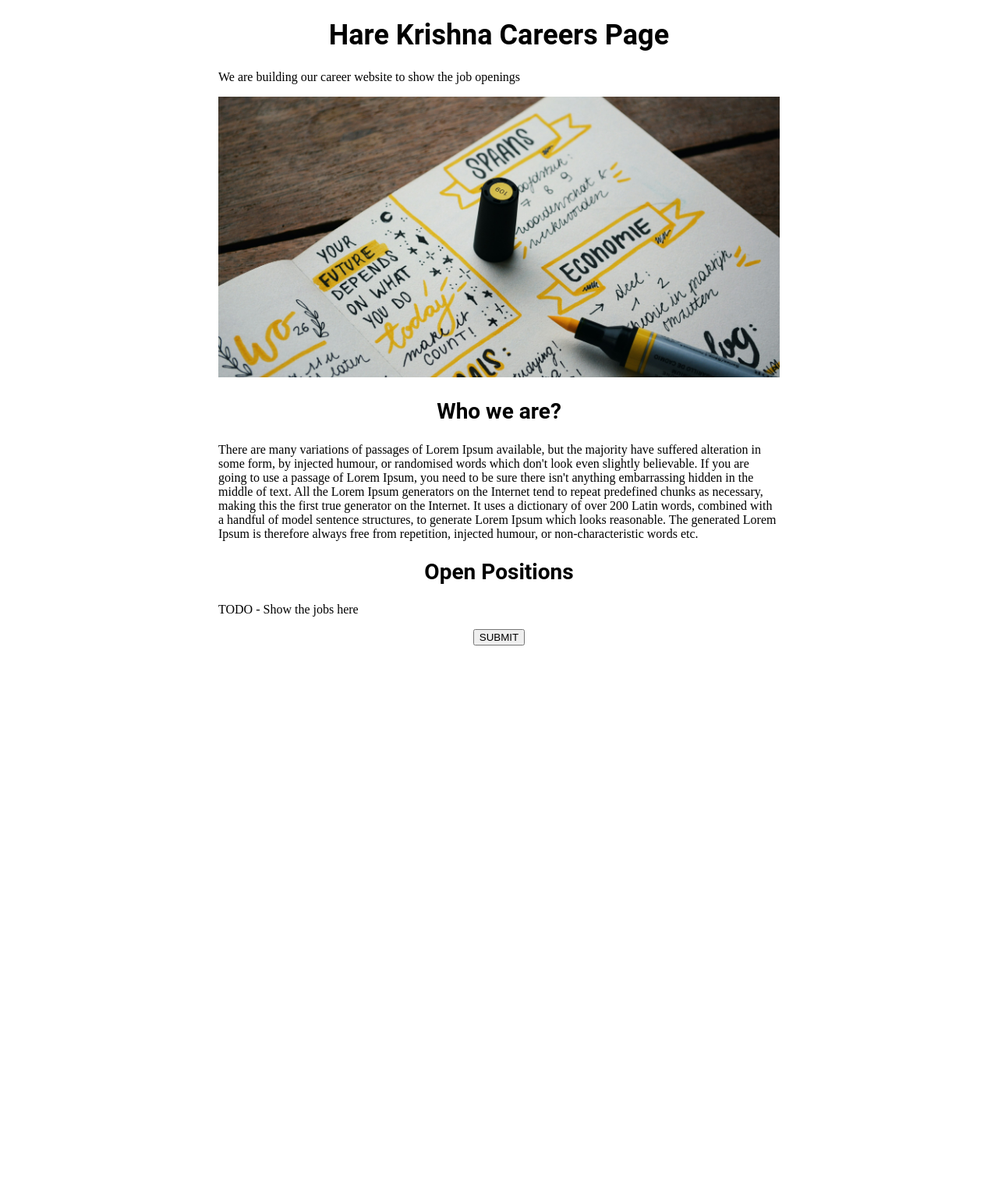
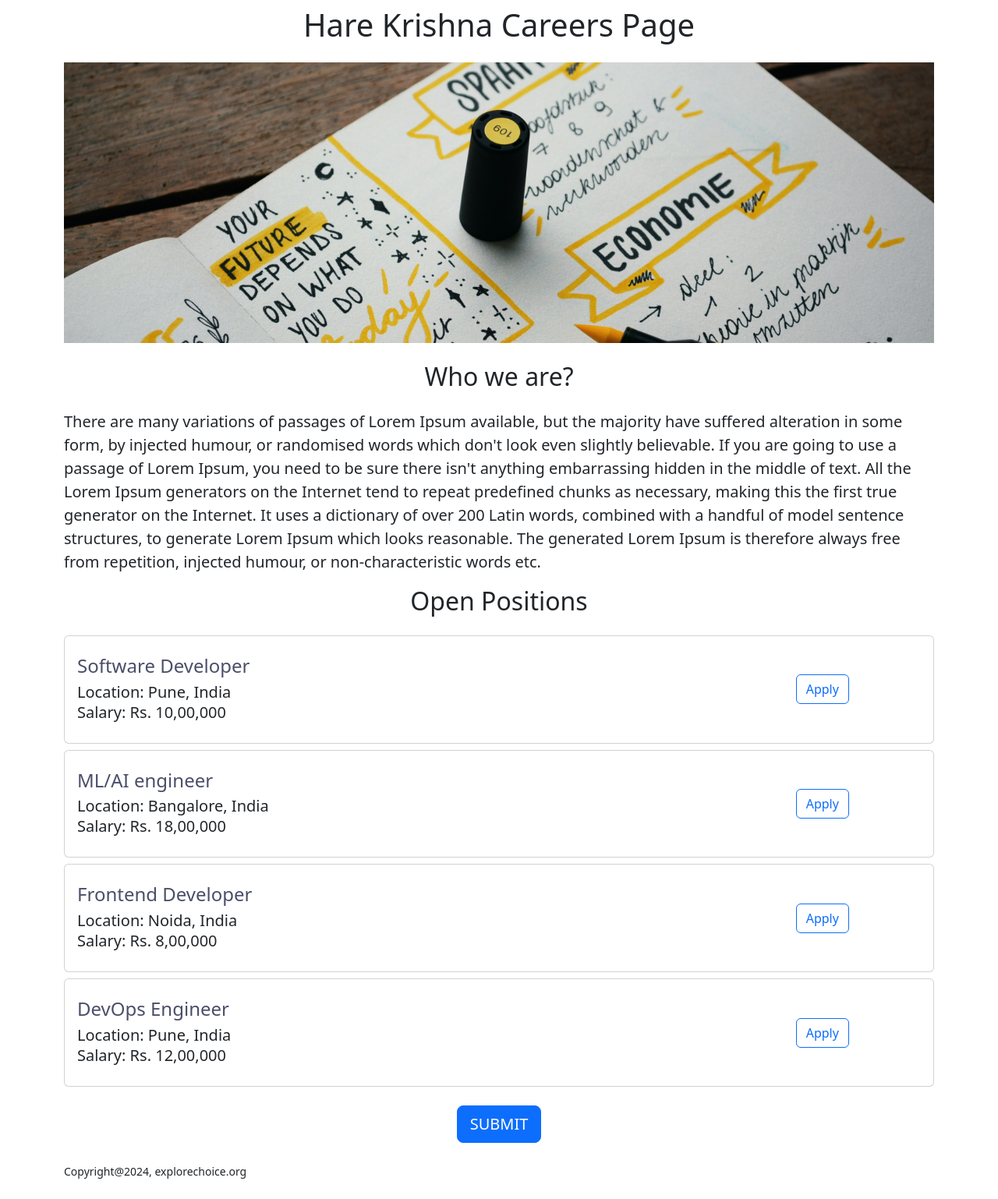
Before and after one commit to explorechoice/flask-career-website, a Flask app: page / in a window 1280 px wide. Shown: the whole page at 78% size. Before the commit the page ends 828 px from the top, so only its background shows below. Run offline with Flask 3, Linux system fonts and the light colour scheme.

Commit message:
Added requirements.txt and job openings

```diff
--- a/app.py
+++ b/app.py
@@ -2,10 +2,37 @@ from flask import Flask, render_template
 
 app = Flask(__name__)
 
+openings = [
+  {
+    "id": 123,
+    "title": "Software Developer",
+    "location": "Pune, India",
+    "salary": "Rs. 10,00,000"
+  },
+  {
+    "id": 23,
+    "title": "ML/AI engineer",
+    "location": "Bangalore, India",
+    "salary": "Rs. 18,00,000"
+  },
+  {
+    "id": 28,
+    "title": "Frontend Developer",
+    "location": "Noida, India",
+    "salary": "Rs. 8,00,000"
+  },
+  {
+    "id": 96,
+    "title": "DevOps Engineer",
+    "location": "Pune, India",
+    "salary": "Rs. 12,00,000"
+  }
+]
+
 
 @app.route("/")
 def home():
-  return render_template(template_name_or_list='home.html')
+  return render_template(template_name_or_list='home.html', openings=openings)
 
 
 if __name__ == "__main__":
--- a/templates/home.html
+++ b/templates/home.html
@@ -5,44 +5,36 @@
     <meta http-equiv="X-UA-Compatible" content="IE=edge">
     <meta name="viewport" content="width=device-width, initial-scale=1.0">
     <title>Flask App</title>
+  <link href="https://cdn.jsdelivr.net/npm/bootstrap@5.3.3/dist/css/bootstrap.min.css" rel="stylesheet" integrity="sha384-QWTKZyjpPEjISv5WaRU9OFeRpok6YctnYmDr5pNlyT2bRjXh0JMhjY6hW+ALEwIH" crossorigin="anonymous">
   <style>
-    h1 {
-      font-size: 36px;
-      font-family: Roboto;
-      text-align: center;
-    }
-
-    h2 {
-      font-size: 28px;
-      font-family: Roboto;
-      text-align: center;
-    }
-
     #banner {
       width: 100%;
       height: 360px;
       object-fit: cover;
     }
-
-    #container {
-      max-width: 720px;
-      margin: 0 auto 0 auto;
-    }
-
   </style>
 </head>
 <body>
-  <div id="container">
-    <h1>Hare Krishna Careers Page</h1>
-    <p>We are building our career website to show the job openings</p>
-    <img id="banner" src="https://ef1208ef-d0c8-4a05-9c71-15176c47ab23-00-14wda5b5644k.pike.replit.dev/static/career-flask.jpeg">
-    <h2>Who we are?</h2>
-    <p>There are many variations of passages of Lorem Ipsum available, but the majority have suffered alteration in some form, by injected humour, or randomised words which don't look even slightly believable. If you are going to use a passage of Lorem Ipsum, you need to be sure there isn't anything embarrassing hidden in the middle of text. All the Lorem Ipsum generators on the Internet tend to repeat predefined chunks as necessary, making this the first true generator on the Internet. It uses a dictionary of over 200 Latin words, combined with a handful of model sentence structures, to generate Lorem Ipsum which looks reasonable. The generated Lorem Ipsum is therefore always free from repetition, injected humour, or non-characteristic words etc.</p>
-    <h2>Open Positions</h2>
-    <p>TODO - Show the jobs here</p>
-    <div style="text-align: center">
-      <button>SUBMIT</button>
+  <div class="container">
+    <h1 class="text-center mt-2 mb-4">Hare Krishna Careers Page</h1>
+    <img class="img-fluid" id="banner" src="https://ef1208ef-d0c8-4a05-9c71-15176c47ab23-00-14wda5b5644k.pike.replit.dev/static/career-flask.jpeg">
+    <h2 class="text-center mt-4 mb-4">Who we are?</h2>
+    <p class="lead">There are many variations of passages of Lorem Ipsum available, but the majority have suffered alteration in some form, by injected humour, or randomised words which don't look even slightly believable. If you are going to use a passage of Lorem Ipsum, you need to be sure there isn't anything embarrassing hidden in the middle of text. All the Lorem Ipsum generators on the Internet tend to repeat predefined chunks as necessary, making this the first true generator on the Internet. It uses a dictionary of over 200 Latin words, combined with a handful of model sentence structures, to generate Lorem Ipsum which looks reasonable. The generated Lorem Ipsum is therefore always free from repetition, injected humour, or non-characteristic words etc.</p>
+    <h2 class="text-center mt-2 mb-4">Open Positions</h2>
+    <div class="lead">
+      {% for opening in openings %}
+      {% include 'openings.html' %}
+      {% endfor %}
+    </div>
+    <div style="text-align: center" class="mt-4 mb-4">
+      <button class="btn btn-primary btn-lg">SUBMIT</button>
     </div>
   </div>
+  <div class="container">
+    <p class="mt-2 mb-4"><small>Copyright@2024, explorechoice.org</small></p>
+  </div>
+  <script src="https://cdn.jsdelivr.net/npm/bootstrap@5.3.3/dist/js/bootstrap.bundle.min.js" integrity="sha384-YvpcrYf0tY3lHB60NNkmXc5s9fDVZLESaAA55NDzOxhy9GkcIdslK1eN7N6jIeHz" crossorigin="anonymous"></script>
+  <script src="https://cdn.jsdelivr.net/npm/@popperjs/core@2.11.8/dist/umd/popper.min.js" integrity="sha384-I7E8VVD/ismYTF4hNIPjVp/Zjvgyol6VFvRkX/vR+Vc4jQkC+hVqc2pM8ODewa9r" crossorigin="anonymous"></script>
+  <script src="https://cdn.jsdelivr.net/npm/bootstrap@5.3.3/dist/js/bootstrap.min.js" integrity="sha384-0pUGZvbkm6XF6gxjEnlmuGrJXVbNuzT9qBBavbLwCsOGabYfZo0T0to5eqruptLy" crossorigin="anonymous"></script>
 </body>
 </html>
--- /dev/null
+++ b/templates/openings.html
@@ -0,0 +1,19 @@
+<div class="card mb-2" style="width: 100%;">
+  <div class="card-body mt-2 mb-2 row justify-content-around">
+    <div class="col-10">
+    <h4 class="card-title" style="color:#4a4e69">{{ opening.title }}</h4>
+    <p class="card-subtitle"><strong>Location: </strong>{{ opening.location }}</p>
+    {% if opening.salary %}
+    <p class="card-subtitle">
+      <strong>Salary: </strong>
+      {{ opening.salary }}
+    </p>
+    {% endif %}
+    <a href="#" class=""></a>
+    </div>
+    <div class="m-auto col-2 items-center">
+      <button type="button" class="btn btn-outline-primary">Apply</button>
+    </div>
+  </div>
+
+</div>
```
Also changed, not shown: requirements.txt (added, +9 -0 lines).
